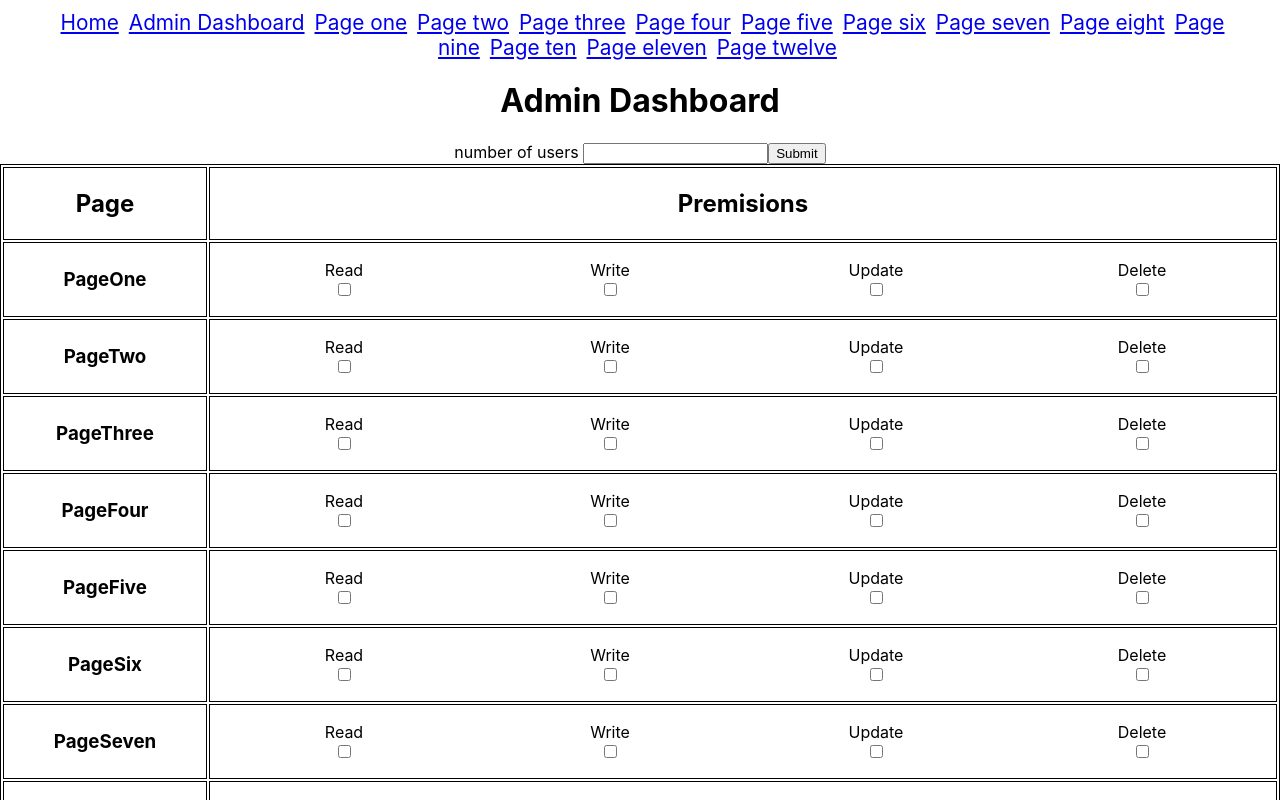
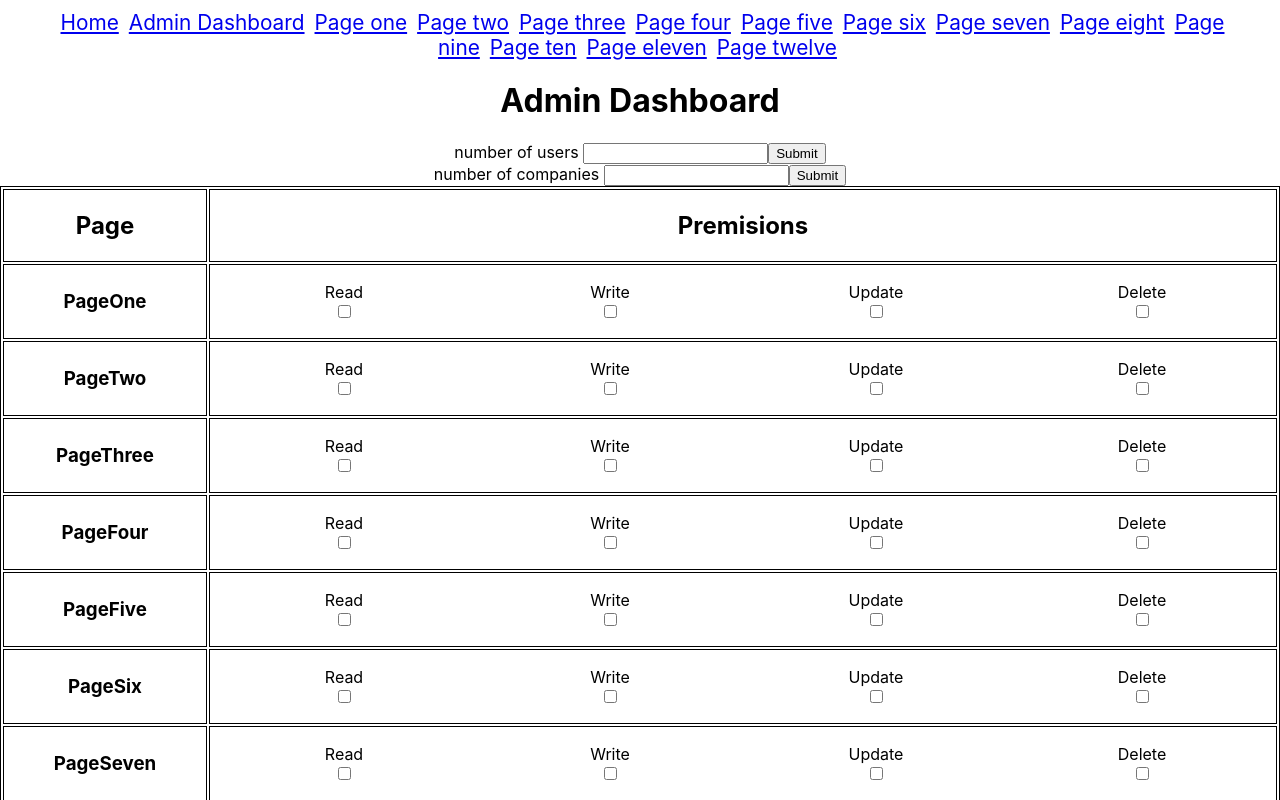
Before and after one commit to AhmedEldessouki/react-redux-typescript, a React (Create React App) app: page /admin-dashboard in a window 1280 px wide. Shown: the top 800 px of the page. Built offline with nearby package versions, Linux system fonts and the light colour scheme.

Commit message:
adding company to admin dashboard

```diff
--- a/src/pages/adminDashboard.tsx
+++ b/src/pages/adminDashboard.tsx
@@ -1,4 +1,5 @@
 import React from "react";
+import CompanyGenerator from "../app/generate/company";
 import UserGenerator from "../app/generate/user";
 
 const state = [
@@ -29,6 +30,7 @@ function AdminDashboard() {
     <div>
       <h1>Admin Dashboard</h1>
       <UserGenerator />
+      <CompanyGenerator />
       <form
         onSubmit={(e) => {
           e.preventDefault();
```
